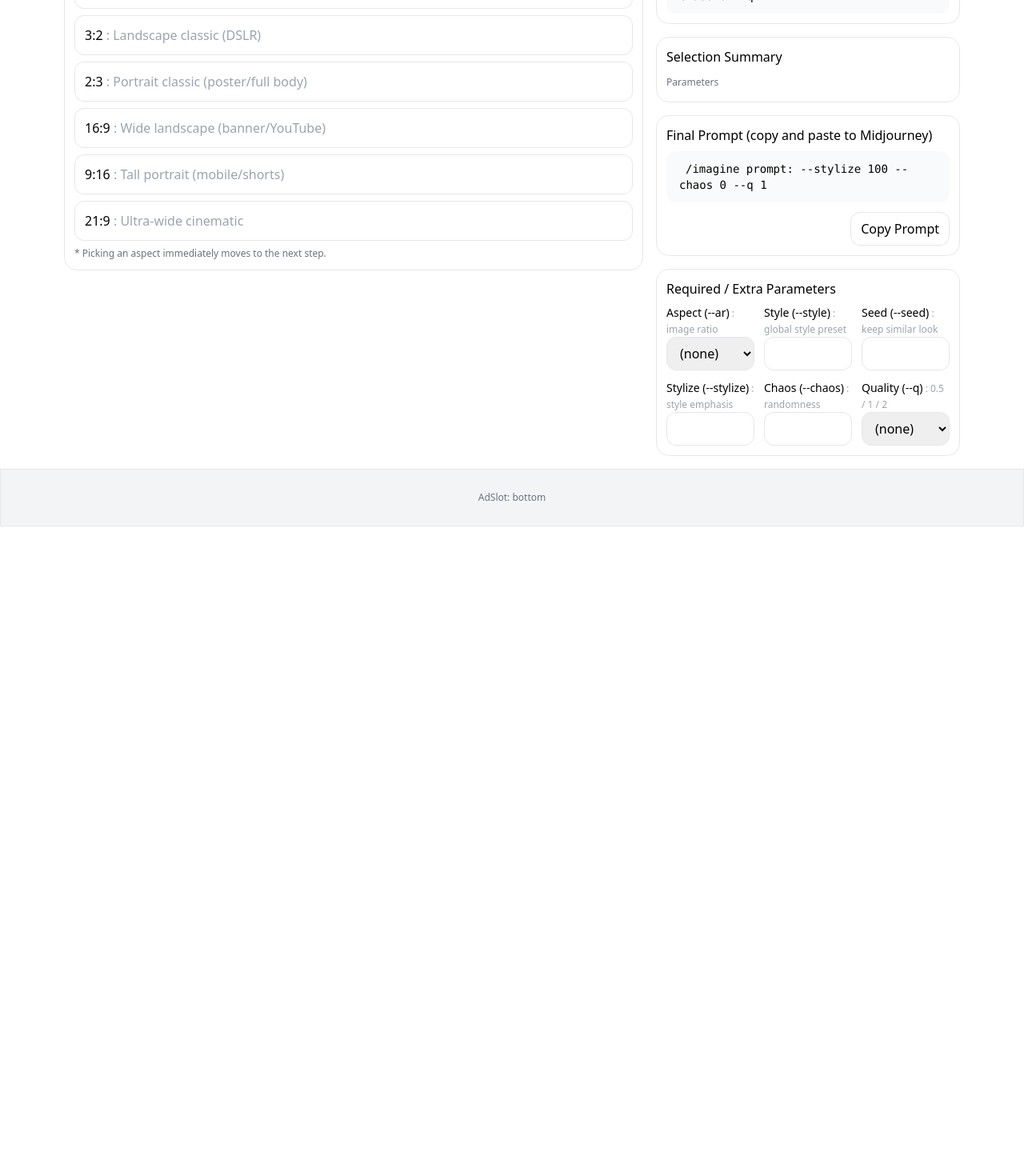
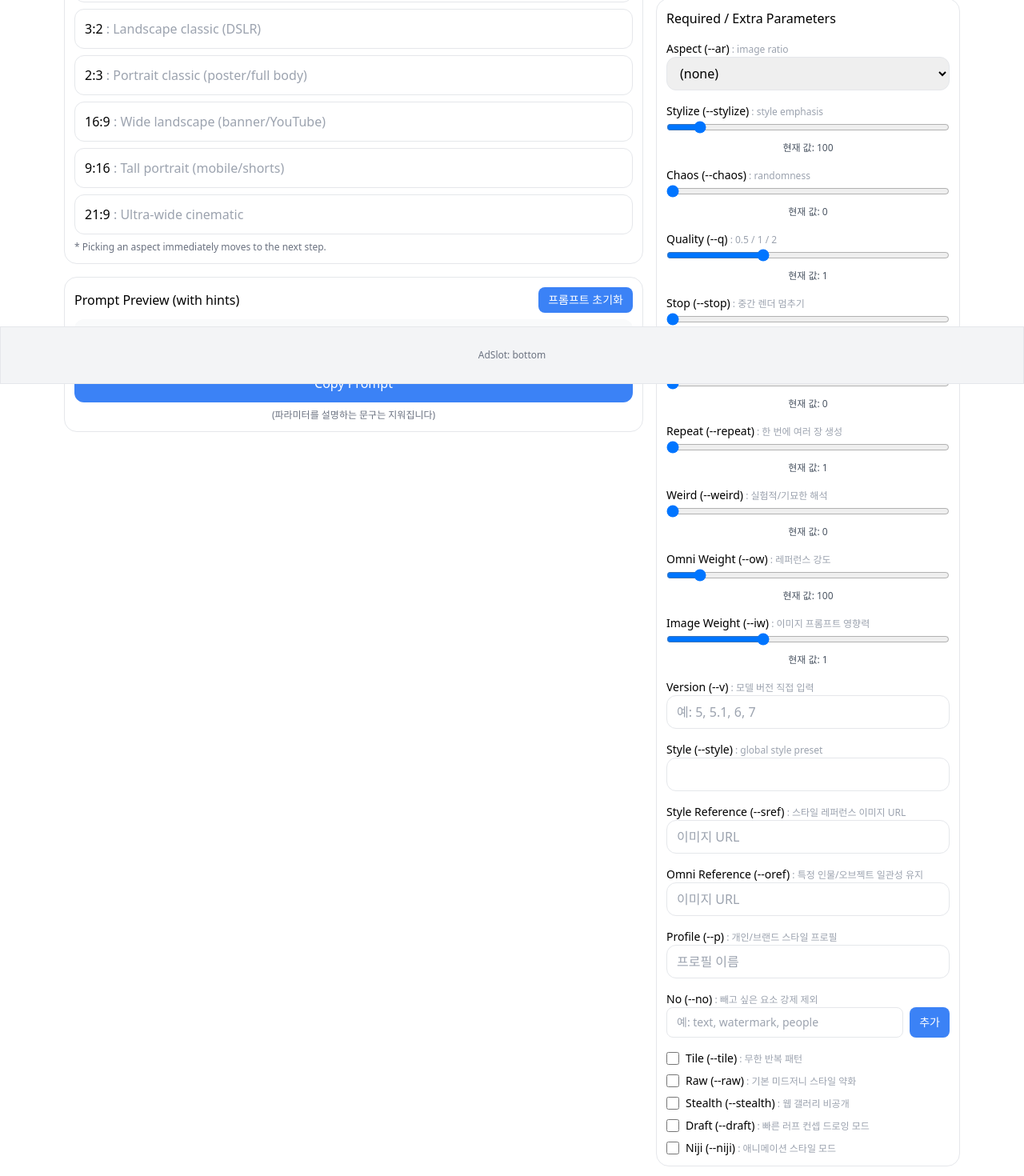
Before and after one commit to junjeejj/Midjourney-promft-builder, a React (Vite) app: page /builder in a window 1280 px wide. Shown: the part 320-1790 px from the top of the page at 80% size. Before the commit the page ends 978 px from the top, so only its background shows below. Built offline with nearby package versions, Linux system fonts and the light colour scheme.

Commit message:
fix: stabilize build & types

```diff
--- a/src/App.tsx
+++ b/src/App.tsx
@@ -65,8 +65,6 @@ function Nav(){
       </NavLink>
 
       <div className="flex flex-wrap items-center gap-2">
-
-        {item("/builder", t("nav.builder"))}
 
         {item("/templates", t("nav.templates"))}
 
--- a/src/components/BannerBottom.tsx
+++ b/src/components/BannerBottom.tsx
@@ -1,3 +1,9 @@
 import AdSenseSlot from "./AdSenseSlot";
 
-export default function BannerBottom(){ return <AdSenseSlot slot="bottom" height={72} />; }
+export default function BannerBottom(){
+  return (
+    <div className="fixed bottom-0 left-0 right-0 z-50">
+      <AdSenseSlot slot="bottom" height={72} />
+    </div>
+  );
+}
--- a/src/components/BannerTop.tsx
+++ b/src/components/BannerTop.tsx
@@ -1,3 +1,9 @@
 import AdSenseSlot from "./AdSenseSlot";
 
-export default function BannerTop(){ return <AdSenseSlot slot="top" height={72} />; }
+export default function BannerTop(){
+  return (
+    <div className="fixed top-0 left-0 right-0 z-50">
+      <AdSenseSlot slot="top" height={72} />
+    </div>
+  );
+}
--- a/src/components/ParamPanel.tsx
+++ b/src/components/ParamPanel.tsx
@@ -1,3 +1,5 @@
+import { useState } from "react";
+
 import { useBuilderStore } from "../store/useBuilderStore";
 
 import { AR_LIST } from "../lib/validators";
@@ -16,19 +18,107 @@ function Field({ label, children, hint }:{label:string; children:any; hint?:stri
 
 }
 
+function SliderField({ label, min, max, step, value, onChange, hint }:{label:string; min:number; max:number; step?:number; value:number; onChange:(v:number)=>void; hint?:string}) {
+
+  return (
+
+    <Field label={label} hint={hint}>
+
+      <div className="space-y-1">
+
+        <input
+
+          type="range"
+
+          min={min}
+
+          max={max}
+
+          step={step ?? 1}
+
+          className="w-full"
+
+          value={value}
+
+          onChange={e=>onChange(Number(e.target.value))}
+
+        />
+
+        <div className="text-xs text-gray-600 text-center">현재 값: {value}</div>
+
+      </div>
+
+    </Field>
+
+  );
+
+}
+
+function CheckboxField({ label, checked, onChange, hint }:{label:string; checked:boolean; onChange:(v:boolean)=>void; hint?:string}) {
+
+  return (
+
+    <label className="flex items-center gap-2 cursor-pointer">
+
+      <input
+
+        type="checkbox"
+
+        checked={checked}
+
+        onChange={e=>onChange(e.target.checked)}
+
+        className="w-4 h-4"
+
+      />
+
+      <div className="text-sm font-medium">{label}{hint && <span className="text-gray-400 text-xs"> : {hint}</span>}</div>
+
+    </label>
+
+  );
+
+}
+
 export default function ParamPanel() {
 
   const { t } = useT();
 
   const { params, setParams } = useBuilderStore();
 
+  const [noInput, setNoInput] = useState("");
+
+  const addNoItem = () => {
+
+    if (!noInput.trim()) return;
+
+    const current = params.no || [];
+
+    if (!current.includes(noInput.trim())) {
+
+      setParams({ no: [...current, noInput.trim()] });
+
+    }
+
+    setNoInput("");
+
+  };
+
+  const removeNoItem = (item: string) => {
+
+    const current = params.no || [];
+
+    setParams({ no: current.filter(x => x !== item) });
+
+  };
+
   return (
 
-    <div className="border rounded-2xl p-3 bg-white">
+    <div className="border rounded-2xl p-3 bg-white space-y-4">
 
       <div className="font-medium mb-2">{t("params.panel")}</div>
 
-      <div className="grid md:grid-cols-3 gap-3">
+      <div className="space-y-4">
 
         <Field label="Aspect (--ar)" hint="image ratio">
 
@@ -42,45 +132,341 @@ export default function ParamPanel() {
 
         </Field>
 
+        <SliderField
+
+          label="Stylize (--stylize)"
+
+          min={0}
+
+          max={1000}
+
+          value={params.stylize ?? 100}
+
+          onChange={v=>setParams({ stylize: v })}
+
+          hint="style emphasis"
+
+        />
+
+        <SliderField
+
+          label="Chaos (--chaos)"
+
+          min={0}
+
+          max={100}
+
+          value={params.chaos ?? 0}
+
+          onChange={v=>setParams({ chaos: v })}
+
+          hint="randomness"
+
+        />
+
+        <SliderField
+
+          label="Quality (--q)"
+
+          min={0.5}
+
+          max={2}
+
+          step={0.5}
+
+          value={params.q ?? 1}
+
+          onChange={v=>setParams({ q: v as 0.5 | 1 | 2 })}
+
+          hint="0.5 / 1 / 2"
+
+        />
+
+        <SliderField
+
+          label="Stop (--stop)"
+
+          min={0}
+
+          max={100}
+
+          value={params.stop ?? 0}
+
+          onChange={v=>setParams({ stop: v })}
+
+          hint="중간 렌더 멈추기"
+
+        />
+
+        <SliderField
+
+          label="Seed (--seed)"
+
+          min={0}
+
+          max={999999999}
+
+          value={params.seed ?? 0}
+
+          onChange={v=>setParams({ seed: v })}
+
+          hint="keep similar look"
+
+        />
+
+        <SliderField
+
+          label="Repeat (--repeat)"
+
+          min={1}
+
+          max={40}
+
+          value={params.repeat ?? 1}
+
+          onChange={v=>setParams({ repeat: v })}
+
+          hint="한 번에 여러 장 생성"
+
+        />
+
+        <SliderField
+
+          label="Weird (--weird)"
+
+          min={0}
+
+          max={3000}
+
+          value={params.weird ?? 0}
+
+          onChange={v=>setParams({ weird: v })}
+
+          hint="실험적/기묘한 해석"
+
+        />
+
+        <SliderField
+
+          label="Omni Weight (--ow)"
+
+          min={0}
+
+          max={1000}
+
+          value={params.ow ?? 100}
+
+          onChange={v=>setParams({ ow: v })}
+
+          hint="레퍼런스 강도"
+
+        />
+
+        <SliderField
+
+          label="Image Weight (--iw)"
+
+          min={0}
+
+          max={3}
+
+          step={0.1}
+
+          value={params.iw ?? 1}
+
+          onChange={v=>setParams({ iw: v })}
+
+          hint="이미지 프롬프트 영향력"
+
+        />
+
+        <Field label="Version (--v)" hint="모델 버전 직접 입력">
+
+          <input
+
+            type="text"
+
+            className="w-full border rounded-xl px-3 py-2"
+
+            value={params.version || ""}
+
+            placeholder="예: 5, 5.1, 6, 7"
+
+            onChange={e=>setParams({ version: e.target.value || null })}
+
+          />
+
+        </Field>
+
         <Field label="Style (--style)" hint="global style preset">
 
           <input className="w-full border rounded-xl px-3 py-2" value={params.style ?? ""} onChange={e=>setParams({ style: e.target.value || null })}/>
 
         </Field>
 
-        <Field label="Seed (--seed)" hint="keep similar look">
+        <Field label="Style Reference (--sref)" hint="스타일 레퍼런스 이미지 URL">
 
-          <input type="number" className="w-full border rounded-xl px-3 py-2" value={params.seed ?? ""} onChange={e=>setParams({ seed: e.target.value===""? null: Number(e.target.value) })}/>
+          <input
+
+            type="text"
+
+            className="w-full border rounded-xl px-3 py-2"
+
+            value={params.sref || ""}
+
+            placeholder="이미지 URL"
+
+            onChange={e=>setParams({ sref: e.target.value || null })}
+
+          />
 
         </Field>
 
-        <Field label="Stylize (--stylize)" hint="style emphasis">
+        <Field label="Omni Reference (--oref)" hint="특정 인물/오브젝트 일관성 유지">
 
-          <input type="number" min={0} max={1000} className="w-full border rounded-xl px-3 py-2"
+          <input
 
-            value={params.stylize ?? ""} onChange={e=>setParams({ stylize: e.target.value===""? null: Number(e.target.value) })}/>
+            type="text"
+
+            className="w-full border rounded-xl px-3 py-2"
+
+            value={params.oref || ""}
+
+            placeholder="이미지 URL"
+
+            onChange={e=>setParams({ oref: e.target.value || null })}
+
+          />
 
         </Field>
 
-        <Field label="Chaos (--chaos)" hint="randomness">
+        <Field label="Profile (--p)" hint="개인/브랜드 스타일 프로필">
 
-          <input type="number" min={0} max={100} className="w-full border rounded-xl px-3 py-2"
+          <input
 
-            value={params.chaos ?? ""} onChange={e=>setParams({ chaos: e.target.value===""? null: Number(e.target.value) })}/>
+            type="text"
+
+            className="w-full border rounded-xl px-3 py-2"
+
+            value={params.profile || ""}
+
+            placeholder="프로필 이름"
+
+            onChange={e=>setParams({ profile: e.target.value || null })}
+
+          />
 
         </Field>
 
-        <Field label="Quality (--q)" hint="0.5 / 1 / 2">
+        <Field label="No (--no)" hint="빼고 싶은 요소 강제 제외">
 
-          <select className="w-full border rounded-xl px-3 py-2" value={(params.q as any) ?? ""} onChange={e=>setParams({ q: e.target.value===""? null: Number(e.target.value) as any })}>
+          <div className="flex gap-2 mb-2">
 
-            <option value="">(none)</option>
+            <input
 
-            <option value="0.5">0.5</option><option value="1">1</option><option value="2">2</option>
+              type="text"
 
-          </select>
+              className="flex-1 border rounded-lg px-3 py-2 text-sm"
+
+              placeholder="예: text, watermark, people"
+
+              value={noInput}
+
+              onChange={e => setNoInput(e.target.value)}
+
+              onKeyPress={(e) => e.key === "Enter" && addNoItem()}
+
+            />
+
+            <button onClick={addNoItem} className="px-3 py-2 bg-blue-500 text-white rounded-lg text-sm">추가</button>
+
+          </div>
+
+          {params.no && params.no.length > 0 && (
+
+            <div className="flex flex-wrap gap-2">
+
+              {params.no.map((item) => (
+
+                <span key={item} className="px-2 py-1 bg-gray-100 rounded text-sm flex items-center gap-1">
+
+                  {item}
+
+                  <button onClick={() => removeNoItem(item)} className="text-red-500">×</button>
+
+                </span>
+
+              ))}
+
+            </div>
+
+          )}
 
         </Field>
+
+        <div className="space-y-2">
+
+          <CheckboxField
+
+            label="Tile (--tile)"
+
+            checked={params.tile ?? false}
+
+            onChange={v=>setParams({ tile: v })}
+
+            hint="무한 반복 패턴"
+
+          />
+
+          <CheckboxField
+
+            label="Raw (--raw)"
+
+            checked={params.raw ?? false}
+
+            onChange={v=>setParams({ raw: v })}
+
+            hint="기본 미드저니 스타일 약화"
+
+          />
+
+          <CheckboxField
+
+            label="Stealth (--stealth)"
+
+            checked={params.stealth ?? false}
+
+            onChange={v=>setParams({ stealth: v })}
+
+            hint="웹 갤러리 비공개"
+
+          />
+
+          <CheckboxField
+
+            label="Draft (--draft)"
+
+            checked={params.draft ?? false}
+
+            onChange={v=>setParams({ draft: v })}
+
+            hint="빠른 러프 컨셉 드로잉 모드"
+
+          />
+
+          <CheckboxField
+
+            label="Niji (--niji)"
+
+            checked={params.niji ?? false}
+
+            onChange={v=>setParams({ niji: v })}
+
+            hint="애니메이션 스타일 모드"
+
+          />
+
+        </div>
 
       </div>
 
--- a/src/components/PreviewPanel.tsx
+++ b/src/components/PreviewPanel.tsx
@@ -1,10 +1,10 @@
-import { useMemo } from "react";
+import { useMemo, useState } from "react";
 
 import { useBuilderStore } from "../store/useBuilderStore";
 
 import { applyDefaultsToParams, buildPrompt } from "../lib/promptAssembler";
 
-import { withHints } from "../lib/annotations";
+import { stripHints, withHints } from "../lib/annotations";
 
 import { useT } from "../i18n";
 
@@ -12,7 +12,9 @@ export default function PreviewPanel() {
 
   const { t } = useT();
 
-  const { slots, params } = useBuilderStore();
+  const { slots, params, reset } = useBuilderStore();
+
+  const [copied, setCopied] = useState(false);
 
   const merged = useMemo(()=> applyDefaultsToParams(params, {}), [params, slots]);
 
@@ -20,11 +22,49 @@ export default function PreviewPanel() {
 
   const hinted = useMemo(()=> withHints(line, merged), [line, merged]);
 
+  const finalLine = useMemo(()=> stripHints(hinted), [hinted]);
+
+  async function copyPrompt() {
+
+    try {
+
+      await navigator.clipboard.writeText(finalLine);
+
+      setCopied(true);
+
+      setTimeout(()=>setCopied(false), 1200);
+
+    } catch {}
+
+  }
+
+  function resetPrompt() {
+
+    reset();
+
+  }
+
   return (
 
     <div className="border rounded-2xl p-3 bg-white">
 
-      <div className="font-medium mb-2">{t("preview.title")}</div>
+      <div className="flex items-center justify-between mb-2">
+
+        <div className="font-medium">{t("preview.title")}</div>
+
+        <button
+
+          onClick={resetPrompt}
+
+          className="px-3 py-1.5 bg-blue-500 text-white rounded-lg text-sm hover:bg-blue-600 transition"
+
+        >
+
+          프롬프트 초기화
+
+        </button>
+
+      </div>
 
       <div className="w-full" style={{ maxWidth: "min(100%, 900px)" }}>
 
@@ -36,6 +76,24 @@ export default function PreviewPanel() {
 
       </div>
 
+      <button
+
+        onClick={copyPrompt}
+
+        className="w-full mt-3 px-4 py-3 bg-blue-500 text-white rounded-xl font-medium hover:bg-blue-600 transition"
+
+      >
+
+        {copied ? t("preview.copied") : t("preview.copy")}
+
+      </button>
+
+      <p className="text-xs text-gray-500 mt-2 text-center">
+
+        (파라미터를 설명하는 문구는 지워집니다)
+
+      </p>
+
     </div>
 
   );
--- a/src/components/steps/QualityStep.tsx
+++ b/src/components/steps/QualityStep.tsx
@@ -34,29 +34,81 @@ export default function QualityStep({ onNext }:{ onNext?: ()=>void }) {
 
         <FieldRow label={t("quality.stylize")} desc={t("quality.stylizeHint")}>
 
-          <input type="number" min={0} max={1000} className="w-full border rounded-xl px-3 py-2"
+          <div className="space-y-1">
 
-            value={params.stylize ?? ""} onChange={e=>setParams({ stylize: e.target.value===""? null: Number(e.target.value) })}/>
+            <input
+
+              type="range"
+
+              min={0}
+
+              max={1000}
+
+              className="w-full"
+
+              value={params.stylize ?? 100}
+
+              onChange={e=>setParams({ stylize: Number(e.target.value) })}
+
+            />
+
+            <div className="text-xs text-gray-600 text-center">현재 값: {params.stylize ?? 100}</div>
+
+          </div>
 
         </FieldRow>
 
         <FieldRow label={t("quality.chaos")} desc={t("quality.chaosHint")}>
 
-          <input type="number" min={0} max={100} className="w-full border rounded-xl px-3 py-2"
+          <div className="space-y-1">
 
-            value={params.chaos ?? ""} onChange={e=>setParams({ chaos: e.target.value===""? null: Number(e.target.value) })}/>
+            <input
+
+              type="range"
+
+              min={0}
+
+              max={100}
+
+              className="w-full"
+
+              value={params.chaos ?? 0}
+
+              onChange={e=>setParams({ chaos: Number(e.target.value) })}
+
+            />
+
+            <div className="text-xs text-gray-600 text-center">현재 값: {params.chaos ?? 0}</div>
+
+          </div>
 
         </FieldRow>
 
         <FieldRow label={t("quality.q")} desc={t("quality.qHint")}>
 
-          <select className="w-full border rounded-xl px-3 py-2" value={(params.q as any) ?? ""} onChange={e=>setParams({ q: e.target.value===""? null: Number(e.target.value) as any })}>
+          <div className="space-y-1">
 
-            <option value="">(none)</option>
+            <input
 
-            <option value="0.5">0.5</option><option value="1">1</option><option value="2">2</option>
+              type="range"
 
-          </select>
+              min={0.5}
+
+              max={2}
+
+              step={0.5}
+
+              className="w-full"
+
+              value={params.q ?? 1}
+
+              onChange={e=>setParams({ q: Number(e.target.value) as 0.5 | 1 | 2 })}
+
+            />
+
+            <div className="text-xs text-gray-600 text-center">현재 값: {params.q ?? 1}</div>
+
+          </div>
 
         </FieldRow>
 
--- a/src/pages/PromptBuilderPage.tsx
+++ b/src/pages/PromptBuilderPage.tsx
@@ -17,8 +17,6 @@ import PreviewPanel from "../components/PreviewPanel";
 import SelectedSummary from "../components/SelectedSummary";
 
 import ParamPanel from "../components/ParamPanel";
-
-import FinalPromptPanel from "../components/FinalPromptPanel";
 
 import { useT } from "../i18n";
 
@@ -48,7 +46,7 @@ export default function PromptBuilderPage() {
 
   return (
 
-    <main className="mx-auto max-w-6xl p-4 space-y-4">
+    <main className="mx-auto max-w-6xl p-4 space-y-4 pt-20 pb-20">
 
       <Stepper steps={STEPS} active={i} onStepClick={setI} />
 
@@ -78,15 +76,13 @@ export default function PromptBuilderPage() {
 
           )}
 
+          <PreviewPanel />
+
         </div>
 
         <div className="space-y-4">
 
-          <PreviewPanel />
-
           <SelectedSummary />
-
-          <FinalPromptPanel />
 
           <ParamPanel />
 
```
